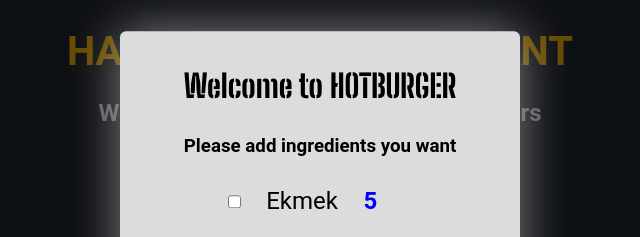
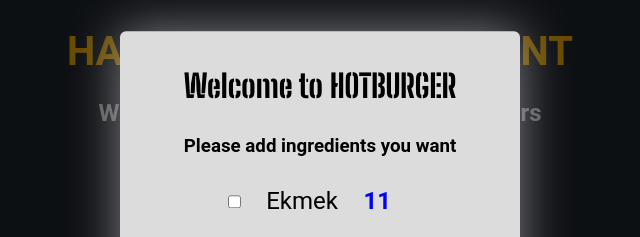
Before and after one commit to hbilgil/hamburger-order-app, a plain HTML site: page index.html in a window 1280 px wide. Shown: the top 237 px of the page, 320-960 px from the left. Drawn offline with Linux system fonts and the light colour scheme.

Commit message:
Edit index.html to change Ekmek value to use full concent onf the project

```diff
--- a/index.html
+++ b/index.html
@@ -66,7 +66,7 @@
             <div class="material">
               <input class="material-check-box" type="checkbox" id="checkBox" required>
               <p class="material-left">Ekmek</p>
-              <p class="value" ekmekValue>5</p>
+              <p class="value" ekmekValue>11</p>
             </div>
             <div class="material">
               <input class="material-check-box" type="checkbox" id="checkBox">
```
